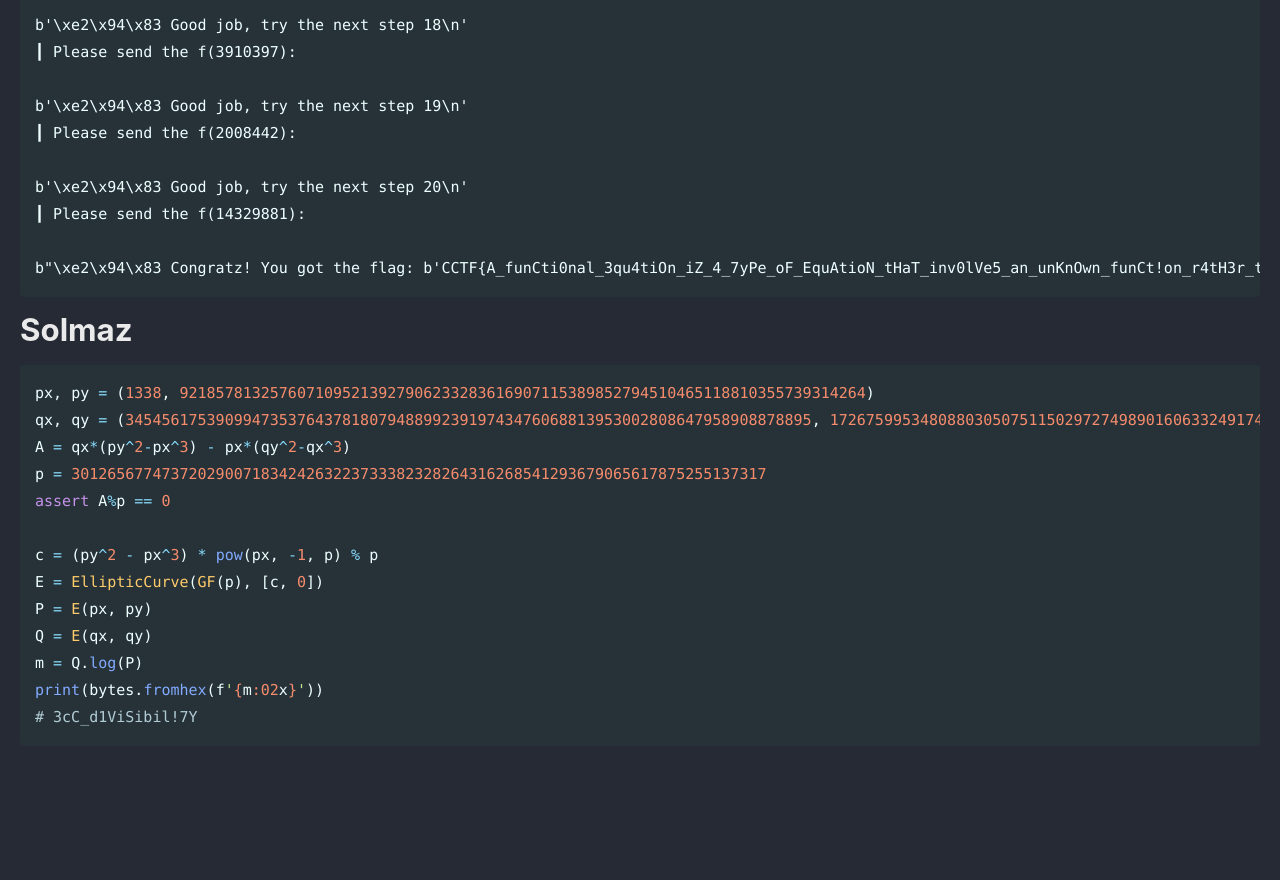
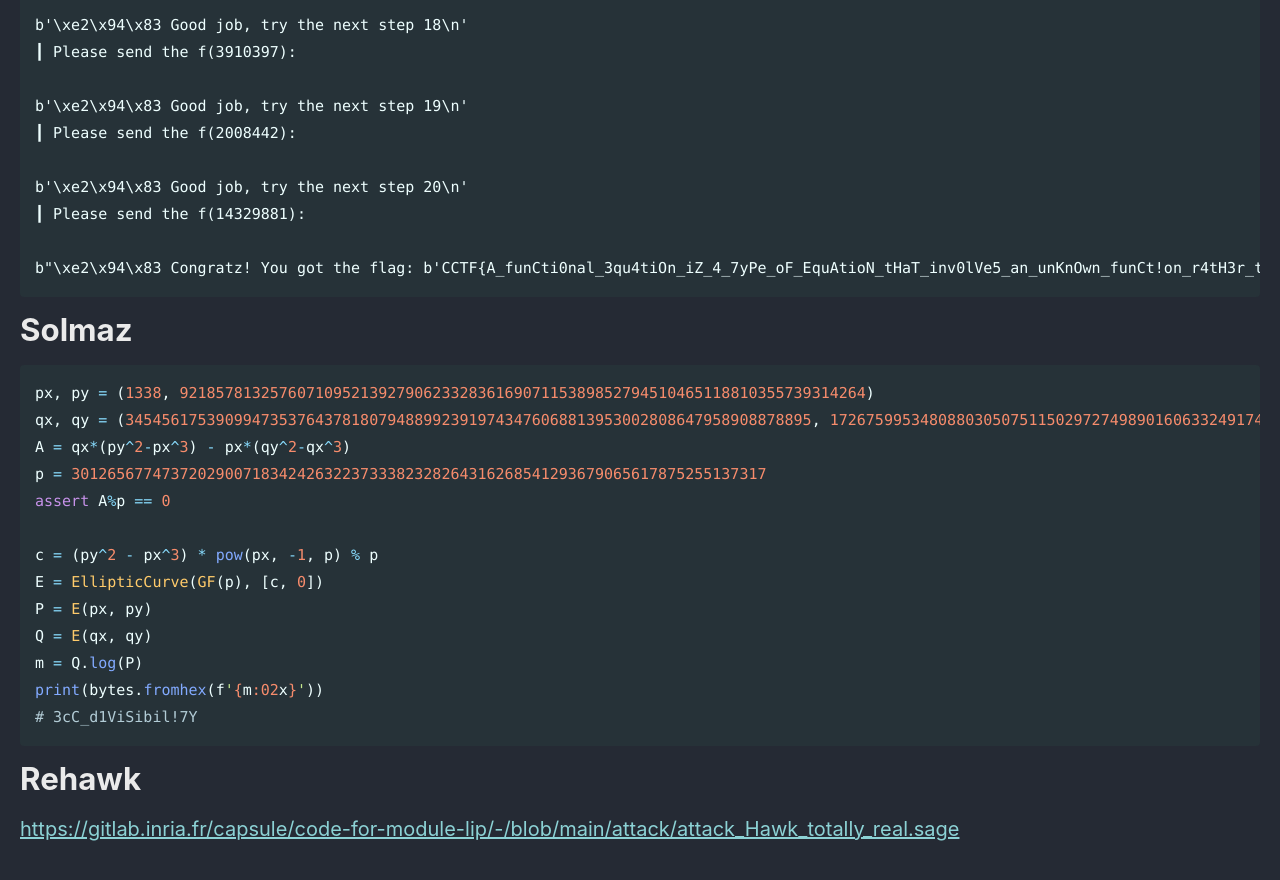
Before and after one commit to Connor-McCartney/Connor-McCartney.github.io, a Jekyll site: the page built from _pages/cryptography/other/CRYPTO-CTF-2024.md, in a window 1280 px wide and 900 px high, scrolled down 3898 px. Shown: the top 880 px of the window. Built offline with Jekyll 4.4.1, drawn with Linux system fonts in a browser that asks for light colours; cached includes are drawn as plain includes; before the commit the page ends 4689 px from its top, so only the background shows below that.

Commit message:
Update CRYPTO-CTF-2024.md

````diff
--- a/_pages/cryptography/other/CRYPTO-CTF-2024.md
+++ b/_pages/cryptography/other/CRYPTO-CTF-2024.md
@@ -178,3 +178,8 @@ m = Q.log(P)
 print(bytes.fromhex(f'{m:02x}'))
 # 3cC_d1ViSibil!7Y
 ```
+
+
+# Rehawk
+
+<https://gitlab.inria.fr/capsule/code-for-module-lip/-/blob/main/attack/attack_Hawk_totally_real.sage>
````
